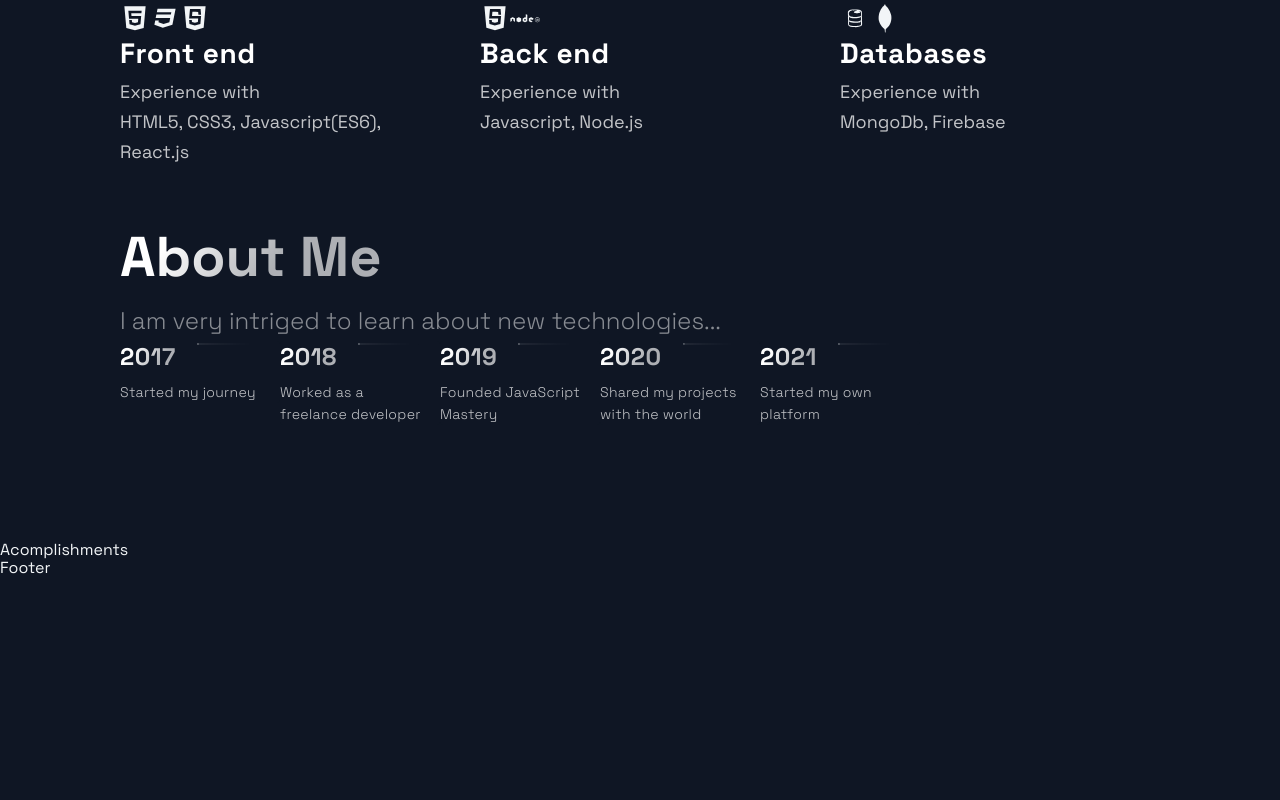
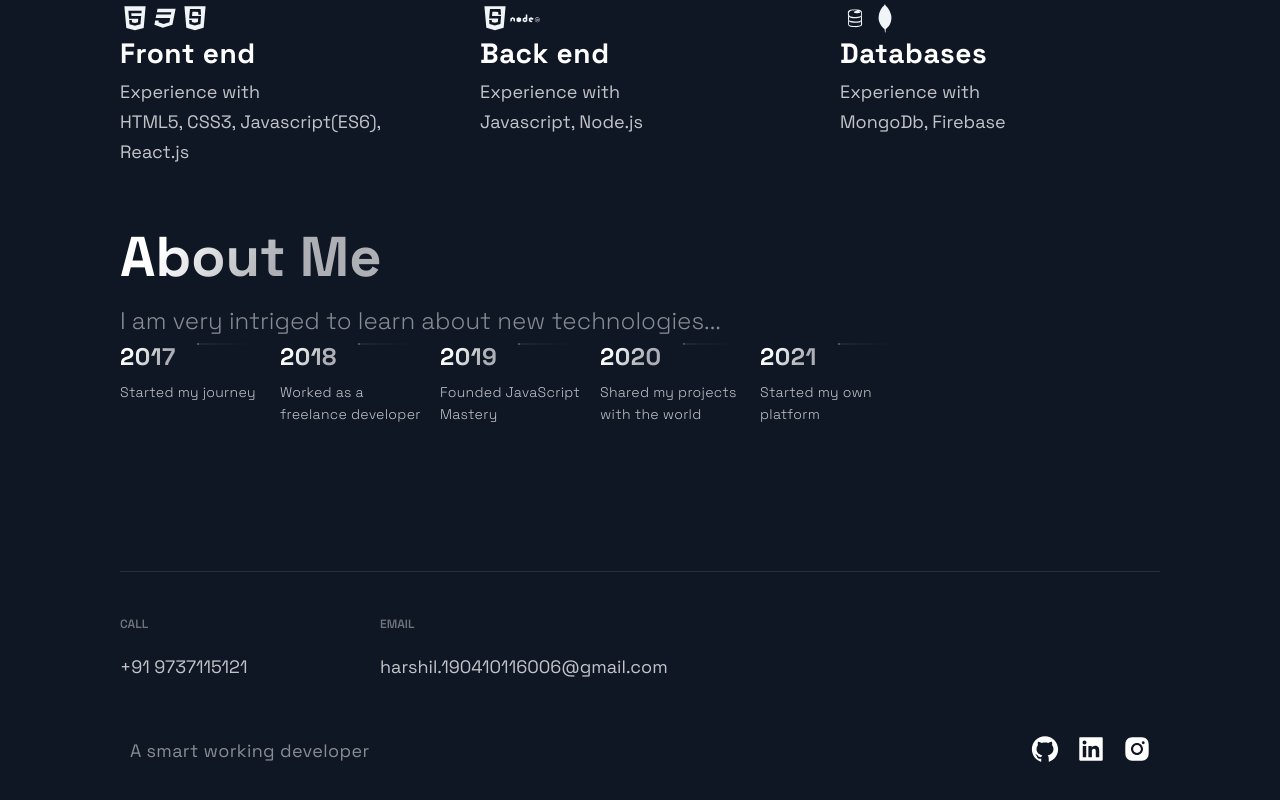
Before and after one commit to Harshil-Dalal5121/porfolio, a Next.js app: page / in a window 1280 px wide. Shown: the part 2322-3122 px from the top of the page. Before the commit the page ends 2900 px from the top, so only its background shows below. Built offline with nearby package versions, Linux system fonts and the light colour scheme.

Commit message:
Footer added

```diff
--- a/src/components/Acomplishments/Acomplishments.js
+++ b/src/components/Acomplishments/Acomplishments.js
@@ -12,7 +12,7 @@ const data = [
 
 const Acomplishments = () => (
   <div>
-    Acomplishments
+
   </div>
 );
 
--- a/src/components/Footer/Footer.js
+++ b/src/components/Footer/Footer.js
@@ -6,9 +6,33 @@ import { CompanyContainer, FooterWrapper, LinkColumn, LinkItem, LinkList, LinkTi
 
 const Footer = () => {
   return (
-    <div>
-      Footer
-    </div>
+    <FooterWrapper>
+
+      <LinkList>
+      <LinkColumn>
+      <LinkTitle>Call</LinkTitle>
+      <LinkItem href="phone:+91 9737115121">+91 9737115121</LinkItem>
+      </LinkColumn>
+      <LinkColumn>
+      <LinkTitle>Email</LinkTitle>
+      <LinkItem href="mailto:harshil.190410116006">harshil.190410116006@gmail.com</LinkItem>
+      </LinkColumn>
+      </LinkList>
+      <SocialIconsContainer>
+        <CompanyContainer>
+          <Slogan>A smart working developer</Slogan>
+        </CompanyContainer>
+        <SocialIcons href="/">
+      <AiFillGithub size="3rem" />
+      </SocialIcons>
+      <SocialIcons href="/">
+      <AiFillLinkedin size="3rem" />
+      </SocialIcons>
+      <SocialIcons href="/">
+      <AiFillInstagram size="3rem" />
+      </SocialIcons>
+      </SocialIconsContainer>
+    </FooterWrapper>
   );
 };
 
```
Also changed, not shown: src/components/Header/Header.js (line endings or trailing spaces).
